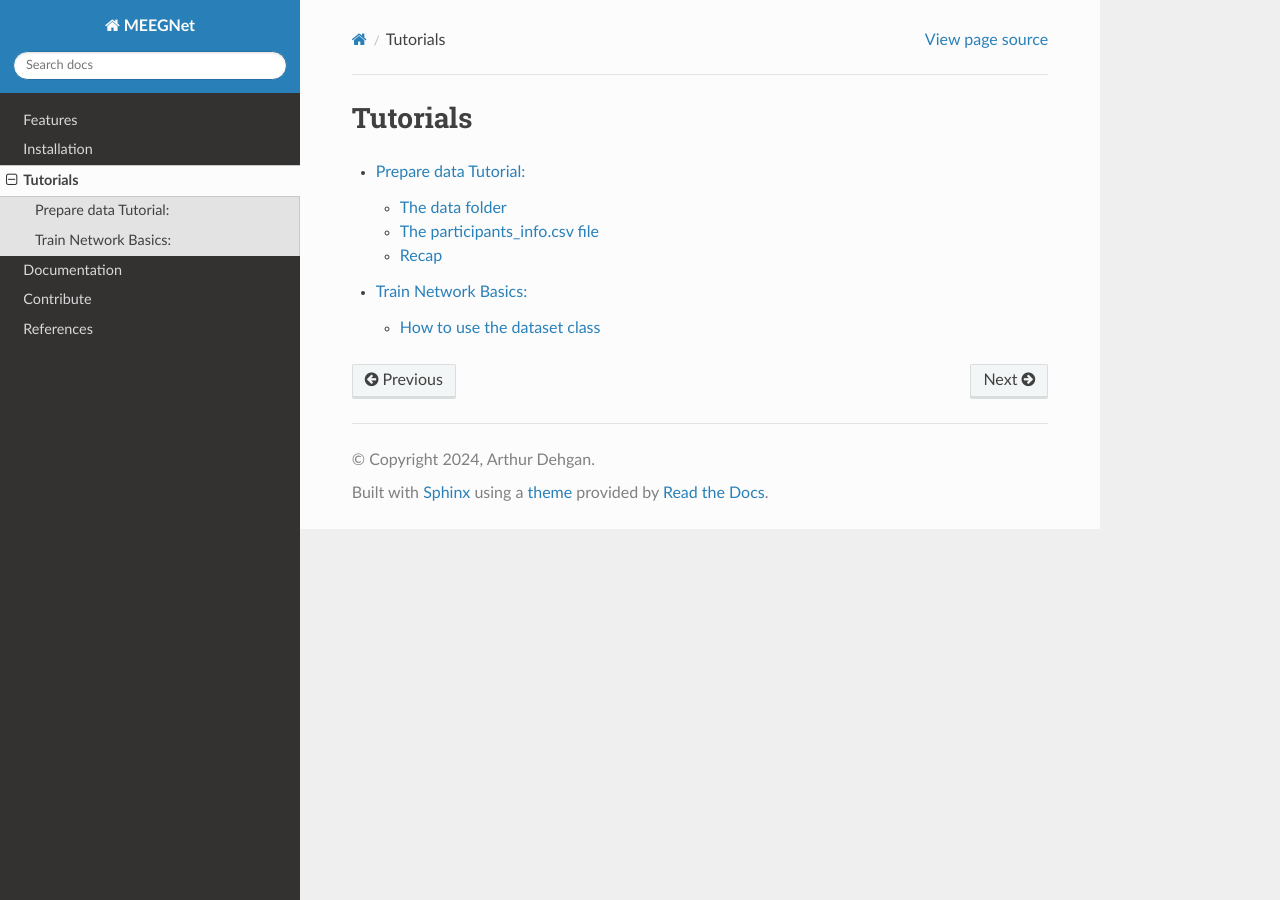
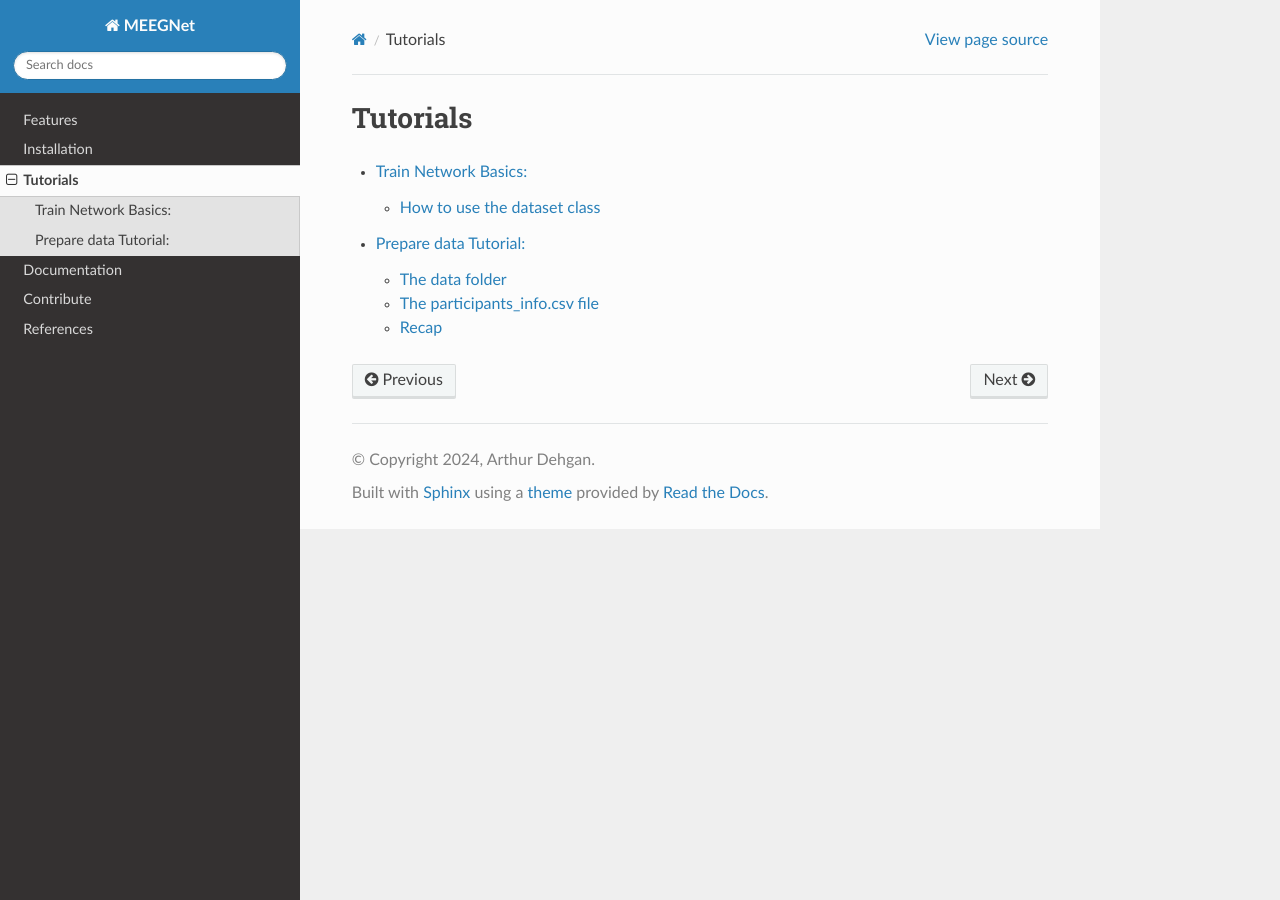
Before and after one commit to arthurdehgan/meegnet, a Sphinx documentation site: the page built from docs/tutorials.rst, in a window 1280 px wide. Built offline with Sphinx 7.4.7 and the Read the Docs theme 2.0.0, drawn with Linux system fonts in a browser that asks for light colours.

```diff
--- a/docs/tutorials.rst
+++ b/docs/tutorials.rst
@@ -4,5 +4,5 @@ Tutorials
 .. toctree::
    :maxdepth: 2
 
+   meegnettuto
    preparedata
-   meegnettuto
```
